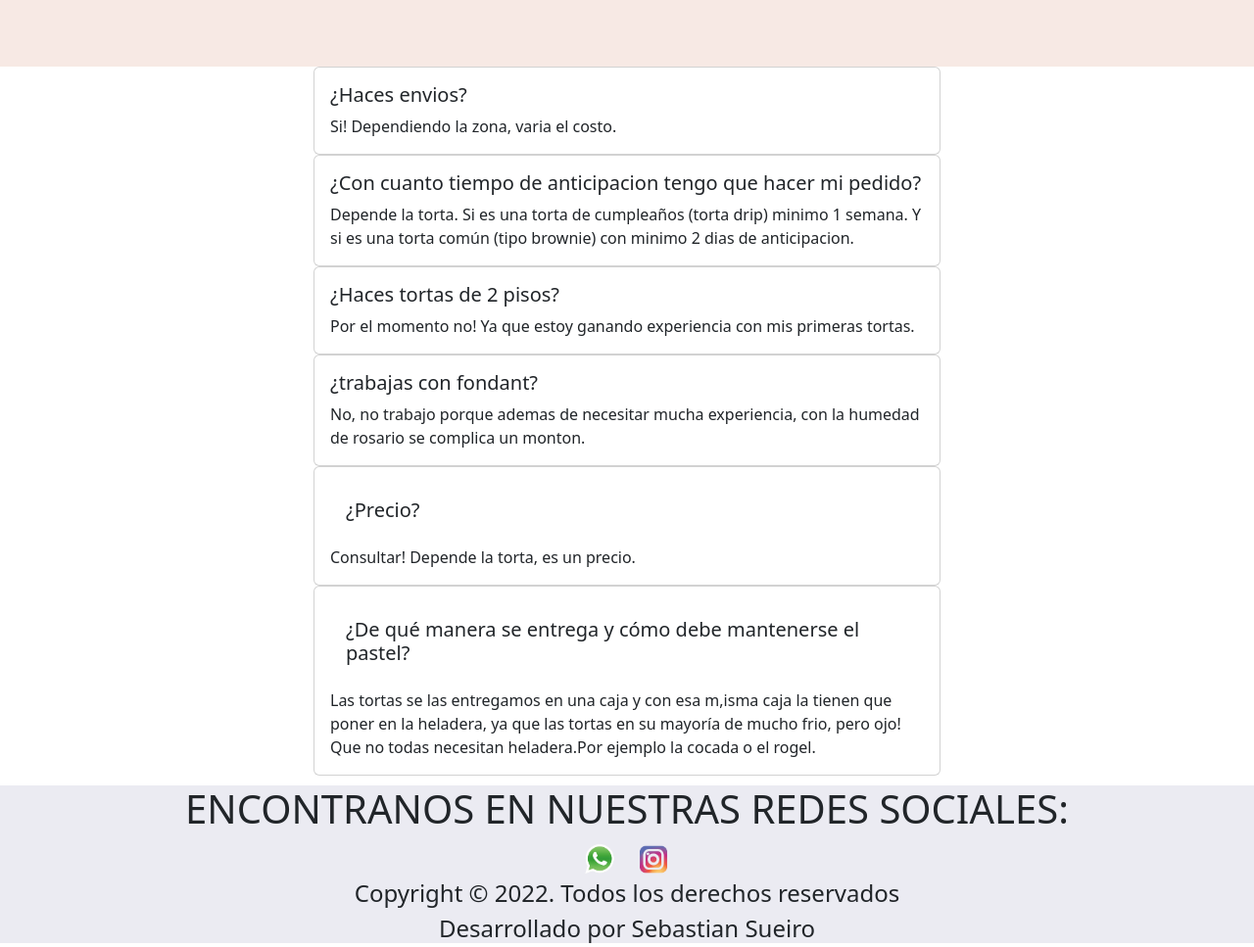
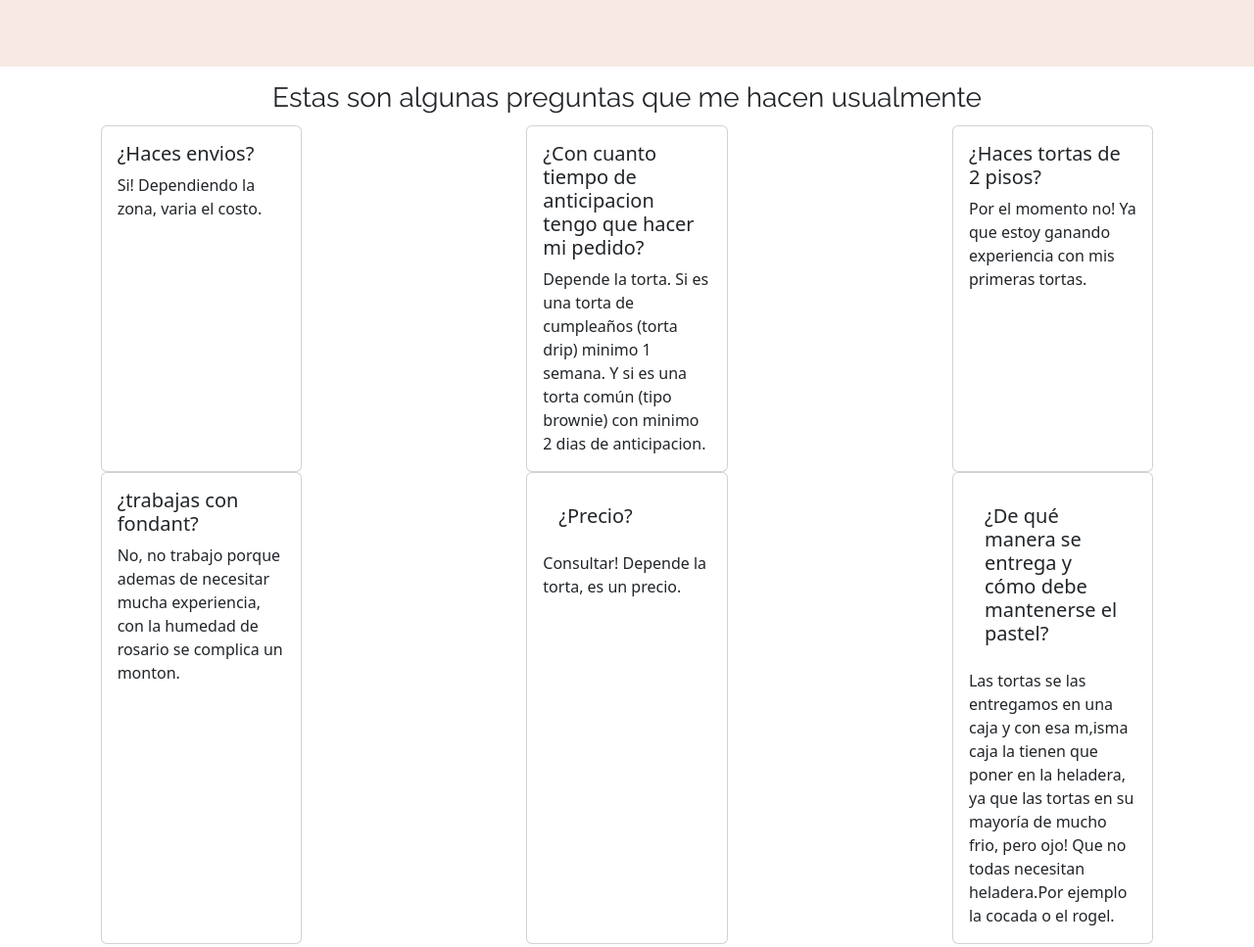
Before and after one commit to sebassueiro/dejate_tentar, a website: page pages/preguntas-frecuentes.html in a window 1280 px wide. Shown: the part 400-1367 px from the top of the page at 98% size. Drawn offline with nearby package versions, Linux system fonts and the light colour scheme.

Commit message:
modificaciones

```diff
--- a/pages/preguntas-frecuentes.html
+++ b/pages/preguntas-frecuentes.html
@@ -48,8 +48,13 @@
         </div>
      </section>
      <section>
+       <div class="ubi-escucharte">
+         <h3>Estas son algunas preguntas que me hacen usualmente</h3>
+       </div>
+     </section>
+     <section>
       <div class="row">
-         <div class="d-flex justify-content-evenly">
+         <div class="col-sm-12 col-md-6 col-xl-4 d-flex justify-content-evenly">
             <div class="card" style="width: 50%;">
                <div class="card-body">
                   <h5 class="card-title">¿Haces envios?</h5>
@@ -57,7 +62,7 @@
                </div>
             </div>
          </div>
-         <div class="d-flex justify-content-evenly">
+         <div class="col-sm-12 col-md-6 col-xl-4 d-flex justify-content-evenly">
             <div class="card" style="width: 50%;">
                <div class="card-body">
                   <h5 class="card-title">¿Con cuanto tiempo de anticipacion tengo que hacer mi pedido?</h5>
@@ -65,7 +70,7 @@
                </div>
             </div>
          </div>
-         <div class="d-flex justify-content-evenly">
+         <div class="col-sm-12 col-md-6 col-xl-4 d-flex justify-content-evenly">
             <div class="card" style="width: 50%;">
                <div class="card-body">
                   <h5 class="card-title">¿Haces tortas de 2 pisos?</h5>
@@ -73,7 +78,7 @@
                </div>
             </div>
          </div>
-         <div class="d-flex justify-content-evenly">
+         <div class="col-sm-12 col-md-6 col-xl-4 d-flex justify-content-evenly">
             <div  class="card" style="width: 50%;">
                <div class="card-body">
                   <h5 class="card-title">¿trabajas con fondant?</h5>
@@ -81,7 +86,7 @@
                </div>
             </div>
          </div>
-         <div class="d-flex justify-content-evenly">
+         <div class="col-sm-12 col-md-6 col-xl-4 d-flex justify-content-evenly">
             <div class="card" style="width: 50%;">
                <div class="card-body">
                   <h5 class="card-body">¿Precio?</h5>
@@ -89,7 +94,7 @@
                </div>
             </div>
          </div>
-         <div class="d-flex justify-content-evenly">
+         <div class="col-sm-12 col-md-6 col-xl-4 d-flex justify-content-evenly">
             <div class="card" style="width: 50%;">
                <div class="card-body">
                   <h5 class="card-body">¿De qué manera se entrega y cómo debe mantenerse el pastel?</h5>
--- a/scss/_variable.scss
+++ b/scss/_variable.scss
@@ -3,3 +3,4 @@ $letra-secundaria: 'Raleway', sans-serif;
 $tamano-secundario: 60px;
 $tercer-letra: 'Hind Vadodara', sans-serif;
 $letra-menu:'Raleway', sans-serif;
+$letra-principal: 'Mate SC', serif
--- a/scss/components/_secciones.scss
+++ b/scss/components/_secciones.scss
@@ -12,6 +12,7 @@ $todas-las-secciones: (
  );
 
 .secciones{
+    font-family: $letra-principal;
     display: map-get($todas-las-secciones , display ) ;
     align-items: map-get($todas-las-secciones , center );
     margin-top: map-get($todas-las-secciones , marginTop );
--- a/scss/components/_subsecciones.scss
+++ b/scss/components/_subsecciones.scss
@@ -11,7 +11,9 @@
     font-size: 20px;
 }
 
-#ubi-escucharte{
+.ubi-escucharte{
     @extend .subSecciones;
-    padding-top: 40px;
+    background-color: white;
+    padding-top: 15px;
+    padding-bottom: 10px;
 }
```
Also changed, not shown: pages/contacto.html (+1 -1 lines), css/style.css, scss/components/_media-queries.scss (added), 1 other file.
